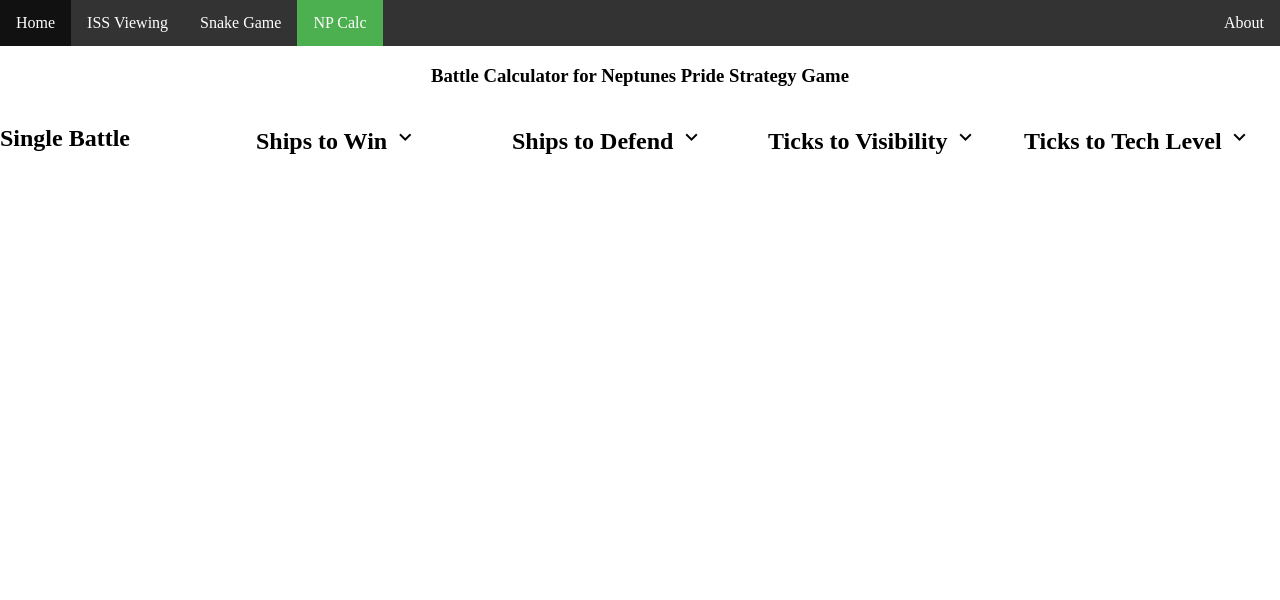
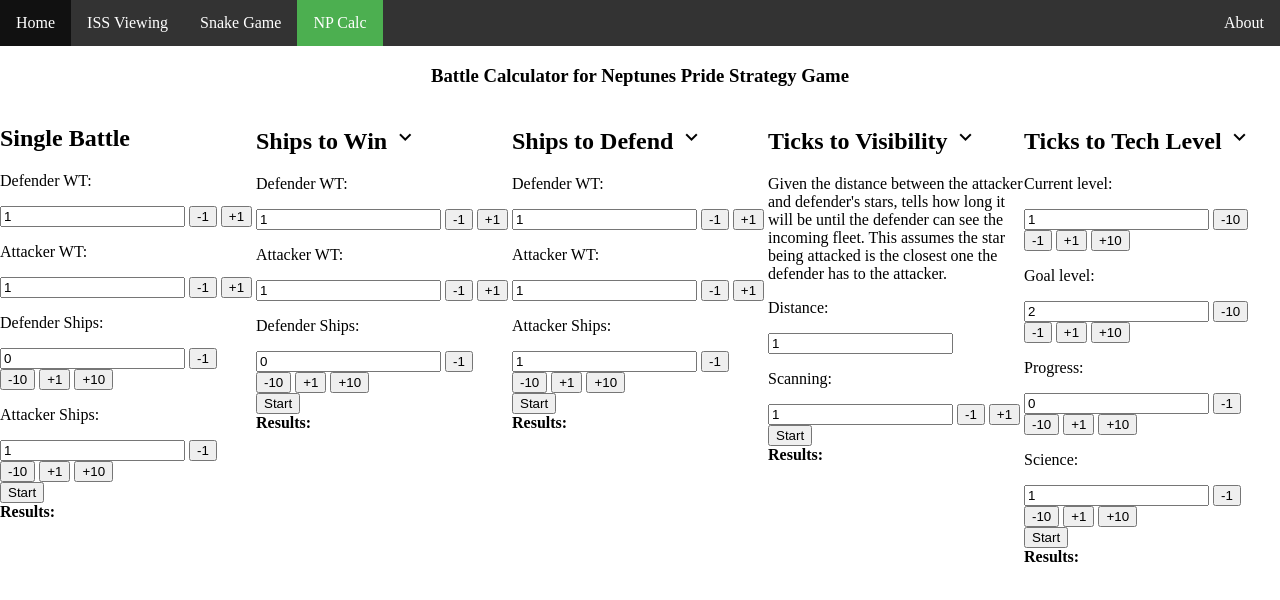
Before and after one commit to greyhammer/ozrnetworks, a plain HTML site: page html/neptunes-pride-calculator/index.html in a window 1280 px wide. Drawn offline with nearby package versions, Linux system fonts and the light colour scheme; a script that the page names is missing.

Commit message:
removing display none

```diff
--- a/html/neptunes-pride-calculator/index.html
+++ b/html/neptunes-pride-calculator/index.html
@@ -34,35 +34,35 @@
         <div class="container">
             <div class="battleSection section">
                 <h2>Single Battle</h2>
-                <div id="battle" class="sectionWrapper" style="display:none;">
+                <div id="battle" class="sectionWrapper">
                     <div class="sectionContent">
                         <div class="subSection">
                             <p>Defender WT:</p>
                             <input type="number" size="5" maxlength="6" id="defws" value="1" tabindex="4">
-                            <button type="button" class="smallbtn" onclick="increment('defws', -1);" style="display:none;">-1</button>
-                            <button type="button" class="smallbtn" onclick="increment('defws', 1);" style="display:none;">+1</button>
+                            <button type="button" class="smallbtn" onclick="increment('defws', -1);">-1</button>
+                            <button type="button" class="smallbtn" onclick="increment('defws', 1);">+1</button>
                         </div>
                         <div class="subSection">
                             <p>Attacker WT:</p>
                             <input type="number" size="5" maxlength="6" id="attws" value="1" tabindex="6">
-                            <button type="button" class="smallbtn" onclick="increment('attws', -1);" style="display:none;">-1</button>
-                            <button type="button" class="smallbtn" onclick="increment('attws', 1);" style="display:none;">+1</button>
+                            <button type="button" class="smallbtn" onclick="increment('attws', -1);">-1</button>
+                            <button type="button" class="smallbtn" onclick="increment('attws', 1);">+1</button>
                         </div>
                         <div class="subSection">
                             <p>Defender Ships:</p>
                             <input type="number" size="5" maxlength="6" id="defships" value="0" tabindex="5">
-                            <button type="button" class="smallbtn" onclick="increment('defships', -1);" style="display:none;">-1</button>
-                            <button type="button" class="smallbtn" onclick="increment('defships', -10);" style="display:none;">-10</button>
-                            <button type="button" class="smallbtn" onclick="increment('defships', 1);" style="display:none;">+1</button>
-                            <button type="button" class="smallbtn" onclick="increment('defships', 10);" style="display:none;">+10</button>
+                            <button type="button" class="smallbtn" onclick="increment('defships', -1);">-1</button>
+                            <button type="button" class="smallbtn" onclick="increment('defships', -10);">-10</button>
+                            <button type="button" class="smallbtn" onclick="increment('defships', 1);">+1</button>
+                            <button type="button" class="smallbtn" onclick="increment('defships', 10);">+10</button>
                         </div>
                         <div class="subSection">
                             <p>Attacker Ships:</p>
                             <input type="number" size="5" maxlength="6" id="attships" value="1" tabindex="7">
-                            <button type="button" class="smallbtn" onclick="increment('attships', -1);" style="display:none;">-1</button>
-                            <button type="button" class="smallbtn" onclick="increment('attships', -10);" style="display:none;">-10</button>
-                            <button type="button" class="smallbtn" onclick="increment('attships', 1);" style="display:none;">+1</button>
-                            <button type="button" class="smallbtn" onclick="increment('attships', 10);" style="display:none;">+10</button>
+                            <button type="button" class="smallbtn" onclick="increment('attships', -1);">-1</button>
+                            <button type="button" class="smallbtn" onclick="increment('attships', -10);">-10</button>
+                            <button type="button" class="smallbtn" onclick="increment('attships', 1);">+1</button>
+                            <button type="button" class="smallbtn" onclick="increment('attships', 10);">+10</button>
                         </div>
                         <button type="button" class="btn floatRight" onclick="battle();" tabindex="8">Start</button>
                     </div>
@@ -75,27 +75,27 @@
                 <h2 id="showHideToWin" class="sectionTitle">Ships to Win
                     <i type="button" class="material-icons optbtn floatRight">keyboard_arrow_down</i>
                 </h2>
-                <div id="toWin" class="sectionWrapper" style="display:none;">
+                <div id="toWin" class="sectionWrapper">
                     <div class="sectionContent clearFix">
                         <div class="subSection">
                             <p>Defender WT:</p>
                             <input type="number" size="5" maxlength="6" id="defws2" value="1" tabindex="9">
-                            <button type="button" class="smallbtn" onclick="increment('defws2', -1);" style="display:none;">-1</button>
-                            <button type="button" class="smallbtn" onclick="increment('defws2', 1);" style="display:none;">+1</button>
+                            <button type="button" class="smallbtn" onclick="increment('defws2', -1);">-1</button>
+                            <button type="button" class="smallbtn" onclick="increment('defws2', 1);">+1</button>
                         </div>
                         <div class="subSection">
                             <p>Attacker WT:</p>
                             <input type="number" size="5" maxlength="6" id="attws2" value="1" tabindex="11">
-                            <button type="button" class="smallbtn" onclick="increment('attws2', -1);" style="display:none;">-1</button>
-                            <button type="button" class="smallbtn" onclick="increment('attws2', 1);" style="display:none;">+1</button>
+                            <button type="button" class="smallbtn" onclick="increment('attws2', -1);">-1</button>
+                            <button type="button" class="smallbtn" onclick="increment('attws2', 1);">+1</button>
                         </div>
                         <div class="subSection">
                             <p>Defender Ships:</p>
                             <input type="number" size="5" maxlength="6" id="defships2" value="0" tabindex="10">
-                            <button type="button" class="smallbtn" onclick="increment('defships2', -1);" style="display:none;">-1</button>
-                            <button type="button" class="smallbtn" onclick="increment('defships2', -10);" style="display:none;">-10</button>
-                            <button type="button" class="smallbtn" onclick="increment('defships2', 1);" style="display:none;">+1</button>
-                            <button type="button" class="smallbtn" onclick="increment('defships2', 10);" style="display:none;">+10</button>
+                            <button type="button" class="smallbtn" onclick="increment('defships2', -1);">-1</button>
+                            <button type="button" class="smallbtn" onclick="increment('defships2', -10);">-10</button>
+                            <button type="button" class="smallbtn" onclick="increment('defships2', 1);">+1</button>
+                            <button type="button" class="smallbtn" onclick="increment('defships2', 10);">+10</button>
                         </div>
                         <button type="button" class="btn floatRight" onclick="toAttack();" tabindex="12">Start</button>
                     </div>
@@ -108,27 +108,27 @@
                 <h2 id="showHideToDefend" class="sectionTitle">Ships to Defend
                     <i type="button" class="material-icons optbtn floatRight">keyboard_arrow_down</i>
                 </h2>
-                <div id="toDefend" class="sectionWrapper" style="display:none;">
+                <div id="toDefend" class="sectionWrapper">
                     <div class="sectionContent clearFix">
                         <div class="subSection">
                             <p>Defender WT:</p>
                             <input type="number" size="5" maxlength="6" id="defws3" value="1" tabindex="13">
-                            <button type="button" class="smallbtn" onclick="increment('defws3', -1);" style="display:none;">-1</button>
-                            <button type="button" class="smallbtn" onclick="increment('defws3', 1);" style="display:none;">+1</button>
+                            <button type="button" class="smallbtn" onclick="increment('defws3', -1);">-1</button>
+                            <button type="button" class="smallbtn" onclick="increment('defws3', 1);">+1</button>
                         </div>
                         <div class="subSection">
                             <p>Attacker WT:</p>
                             <input type="number" size="5" maxlength="6" id="attws3" value="1" tabindex="14">
-                            <button type="button" class="smallbtn" onclick="increment('attws3', -1);" style="display:none;">-1</button>
-                            <button type="button" class="smallbtn" onclick="increment('attws3', 1);" style="display:none;">+1</button>
+                            <button type="button" class="smallbtn" onclick="increment('attws3', -1);">-1</button>
+                            <button type="button" class="smallbtn" onclick="increment('attws3', 1);">+1</button>
                         </div>
                         <div class="subSection">
                             <p>Attacker Ships:</p>
                             <input type="number" size="5" maxlength="6" id="attships3" value="1" tabindex="15">
-                            <button type="button" class="smallbtn" onclick="increment('attships3', -1);" style="display:none;">-1</button>
-                            <button type="button" class="smallbtn" onclick="increment('attships3', -10);" style="display:none;">-10</button>
-                            <button type="button" class="smallbtn" onclick="increment('attships3', 1);" style="display:none;">+1</button>
-                            <button type="button" class="smallbtn" onclick="increment('attships3', 10);" style="display:none;">+10</button>
+                            <button type="button" class="smallbtn" onclick="increment('attships3', -1);">-1</button>
+                            <button type="button" class="smallbtn" onclick="increment('attships3', -10);">-10</button>
+                            <button type="button" class="smallbtn" onclick="increment('attships3', 1);">+1</button>
+                            <button type="button" class="smallbtn" onclick="increment('attships3', 10);">+10</button>
                         </div>
                         <button type="button" class="btn floatRight" onclick="toDefend();" tabindex="16">Start</button>
                     </div>
@@ -141,7 +141,7 @@
                 <h2 id="showHideToVisible" class="sectionTitle">Ticks to Visibility
                     <i type="button" class="material-icons optbtn floatRight">keyboard_arrow_down</i>
                 </h2>
-                <div id="toVisible" class="sectionWrapper" style="display:none;">
+                <div id="toVisible" class="sectionWrapper">
                     <div class="sectionContent clearFix">
                         <p class="white">Given the distance between the attacker and defender's stars, tells how long it will be until the defender can see the incoming fleet. This assumes the star being attacked is the closest one the defender has to the attacker.</p>
                         <div class="subSection">
@@ -151,8 +151,8 @@
                         <div class="subSection">
                             <p>Scanning:</p>
                             <input type="number" size="5" maxlength="6" id="defscan" value="1" tabindex="18">
-                            <button type="button" class="smallbtn" onclick="increment('defscan', -1);" style="display:none;">-1</button>
-                            <button type="button" class="smallbtn" onclick="increment('defscan', 1);" style="display:none;">+1</button>
+                            <button type="button" class="smallbtn" onclick="increment('defscan', -1);">-1</button>
+                            <button type="button" class="smallbtn" onclick="increment('defscan', 1);">+1</button>
                         </div>
                         <!-- Make Visible Later -->
                         <div id="disthelp" style="display: none;">
@@ -171,39 +171,39 @@
                 <h2 id="showHideToTech" class="sectionTitle">Ticks to Tech Level
                     <i type="button" class="material-icons optbtn floatRight">keyboard_arrow_down</i>
                 </h2>
-                <div id="toTech" class="sectionWrapper" style="display:none;">
+                <div id="toTech" class="sectionWrapper">
                     <div class="sectionContent clearFix">
                         <div class="subSection">
                             <p>Current level:</p>
                             <input type="number" size="5" maxlength="6" id="currtech" value="1" tabindex="20">
-                            <button type="button" class="smallbtn" onclick="increment('currtech', -10);" style="display:none;">-10</button>
-                            <button type="button" class="smallbtn" onclick="increment('currtech', -1);" style="display:none;">-1</button>
-                            <button type="button" class="smallbtn" onclick="increment('currtech', 1);" style="display:none;">+1</button>
-                            <button type="button" class="smallbtn" onclick="increment('currtech', 10);" style="display:none;">+10</button>
+                            <button type="button" class="smallbtn" onclick="increment('currtech', -10);">-10</button>
+                            <button type="button" class="smallbtn" onclick="increment('currtech', -1);">-1</button>
+                            <button type="button" class="smallbtn" onclick="increment('currtech', 1);">+1</button>
+                            <button type="button" class="smallbtn" onclick="increment('currtech', 10);">+10</button>
                         </div>
                         <div class="subSection">
                             <p>Goal level:</p>
                             <input type="number" size="5" maxlength="6" id="goaltech" value="2" tabindex="21">
-                            <button type="button" class="smallbtn" onclick="increment('goaltech', -10);" style="display:none;">-10</button>
-                            <button type="button" class="smallbtn" onclick="increment('goaltech', -1);" style="display:none;">-1</button>
-                            <button type="button" class="smallbtn" onclick="increment('goaltech', 1);" style="display:none;">+1</button>
-                            <button type="button" class="smallbtn" onclick="increment('goaltech', 10);" style="display:none;">+10</button>
+                            <button type="button" class="smallbtn" onclick="increment('goaltech', -10);">-10</button>
+                            <button type="button" class="smallbtn" onclick="increment('goaltech', -1);">-1</button>
+                            <button type="button" class="smallbtn" onclick="increment('goaltech', 1);">+1</button>
+                            <button type="button" class="smallbtn" onclick="increment('goaltech', 10);">+10</button>
                         </div>
                         <div class="subSection">
                             <p>Progress:</p>
                             <input type="number" size="5" maxlength="6" id="prog" value="0" tabindex="22">
-                            <button type="button" class="smallbtn" onclick="increment('prog', -1);" style="display:none;">-1</button>
-                            <button type="button" class="smallbtn" onclick="increment('prog', -10);" style="display:none;">-10</button>
-                            <button type="button" class="smallbtn" onclick="increment('prog', 1);" style="display:none;">+1</button>
-                            <button type="button" class="smallbtn" onclick="increment('prog', 10);" style="display:none;">+10</button>
+                            <button type="button" class="smallbtn" onclick="increment('prog', -1);">-1</button>
+                            <button type="button" class="smallbtn" onclick="increment('prog', -10);">-10</button>
+                            <button type="button" class="smallbtn" onclick="increment('prog', 1);">+1</button>
+                            <button type="button" class="smallbtn" onclick="increment('prog', 10);">+10</button>
                         </div>
                         <div class="subSection">
                             <p>Science:</p>
                             <input type="number" size="5" maxlength="6" id="science" value="1" tabindex="23">
-                            <button type="button" class="smallbtn" onclick="increment('science', -1);" style="display:none;">-1</button>
-                            <button type="button" class="smallbtn" onclick="increment('science', -10);" style="display:none;">-10</button>
-                            <button type="button" class="smallbtn" onclick="increment('science', 1);" style="display:none;">+1</button>
-                            <button type="button" class="smallbtn" onclick="increment('science', 10);" style="display:none;">+10</button>
+                            <button type="button" class="smallbtn" onclick="increment('science', -1);">-1</button>
+                            <button type="button" class="smallbtn" onclick="increment('science', -10);">-10</button>
+                            <button type="button" class="smallbtn" onclick="increment('science', 1);">+1</button>
+                            <button type="button" class="smallbtn" onclick="increment('science', 10);">+10</button>
                         </div>
                         <button type="button" class="btn floatRight" onclick="toTech();" tabindex="24">Start</button>
                     </div>
```
